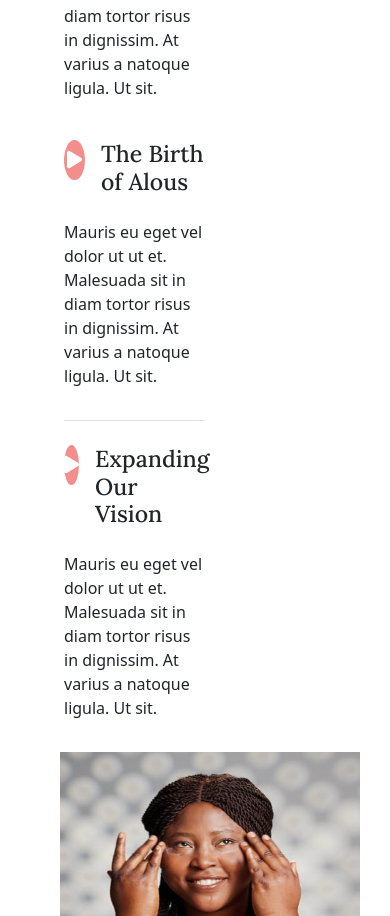
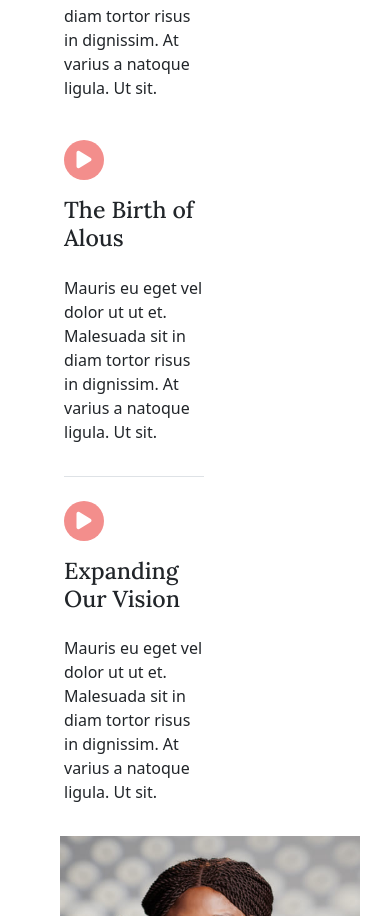
Before and after one commit to tawbazedan01/final-pro, a plain HTML site: page aboutUs.html in a window 390 px wide. Shown: the part 3146-4062 px from the top of the page. Drawn offline with nearby package versions, Linux system fonts and the light colour scheme.

Commit message:
edit-sec

```diff
--- a/aboutUs.html
+++ b/aboutUs.html
@@ -157,24 +157,24 @@
         <section class="section-3 p-5">
             <div class="container">
                 <div class="row pt-5 pb-5 justify-content-between">
-                    <div class=" col-7 p-3 gap-2">
-                        <div class="sec2-contant1 d-flex flex-column gap-2">
+                    <div class="sec3-contant col-7 p-3 gap-2">
+                        <div class="sec3-contant1 d-flex flex-column gap-2">
                             <h1 class="w-75">Crafting Beauty, One Step at a Time</h1>
                             <p>Quis quis tortor nulla adipiscing. Magna sagittis in phasellus nec at adipiscing mauris
                                 eu. Eget vel dolor ut ut et. Malesuada sit in diam tortor risus in dignissim. At varius
                                 a natoque ligula. Ut sit.</p>
                         </div>
                         <div class="d-flex flex-column gap-3">
-                            <div class="sec2-contant2 d-flex flex-column gap-3">
-                                <div class="play-i pt-4 d-flex gap-3 ">
+                            <div class="sec3-contant2 d-flex flex-column gap-3">
+                                <div class="play-i pt-4 d-flex gap-3 flex-sm-row flex-column ">
                                     <i class="fa-solid fa-play"></i>
                                     <h3 class="">The Birth of Alous</h3>
                                 </div>
                                 <p>Mauris eu eget vel dolor ut ut et. Malesuada sit in diam tortor risus in dignissim.
                                     At varius a natoque ligula. Ut sit.</p>
                             </div>
-                            <div class="sec2-contant2 border-top d-flex flex-column gap-3">
-                                <div class="play-i pt-4 d-flex gap-3 ">
+                            <div class="sec3-contant2 border-top d-flex flex-column gap-3">
+                                <div class="play-i pt-4 d-flex gap-3  flex-sm-row flex-column  ">
                                     <i class="fa-solid fa-play"></i>
                                     <h3>Expanding Our Vision</h3>
                                 </div>
--- a/assets/css/aboutUs.css
+++ b/assets/css/aboutUs.css
@@ -211,20 +211,20 @@ body {
     background-color: var(--linkColor);
 }
 
-.section-3 .sec2-contant1 {
+.section-3 .sec3-contant1 {
     width: 90%;
 }
 
-.section-3 .sec2-contant2 {
+.section-3 .sec3-contant2 {
     width: 80%;
 }
 
-.section-3 .sec2-contant1 h1,
-.section-3 .sec2-contant2 .play-i h3 {
+.section-3 .sec3-contant1 h1,
+.section-3 .sec3-contant2 .play-i h3 {
     font-family: var(--mainFont);
 }
 
-.section-3 .sec2-contant2 .play-i i {
+.section-3 .sec3-contant2 .play-i i {
     width: 40px;
     height: 40px;
     font-size: 20px;
@@ -246,17 +246,14 @@ body {
 
 @media screen and (max-width: 775px) {
     .section-3 .row {
-        align-items: start;
+        align-items: flex-start;
+        flex-direction: column;
     }
-
-    .section-3 .sec2-contant1 {
+    .section-3 .sec3-contant1,
+    .section-3 .sec3-contant2 {
         width: 100%;
+        margin: 10px 0;
     }
-
-    .section-3 .sec2-contant2 {
-        width: 100%;
-    }
-
     .section-3 .pic-sec3 img {
         width: 400px;
         height: 400px;
@@ -264,9 +261,28 @@ body {
 }
 
 @media screen and (max-width: 600px) {
+    .section-3 .sec3-contant1,
+    .section-3 .sec3-contant2 {
+        width: 100%;
+        padding: 0 15px;
+    }
     .section-3 .pic-sec3 img {
         width: 300px;
         height: 300px;
+    }
+}
+@media screen and (max-width: 500px) {
+    .section-3 .sec3-contant1,
+    .section-3 .sec3-contant2 {
+        width: 100%;
+    }
+}
+@media screen and (max-width: 400px) {
+    .section-3 .sec3-contant1,
+    .section-3 .sec3-contant2 {
+        width: 100%;
+        padding: 0;
+        margin: 0;
     }
 }
 
```
